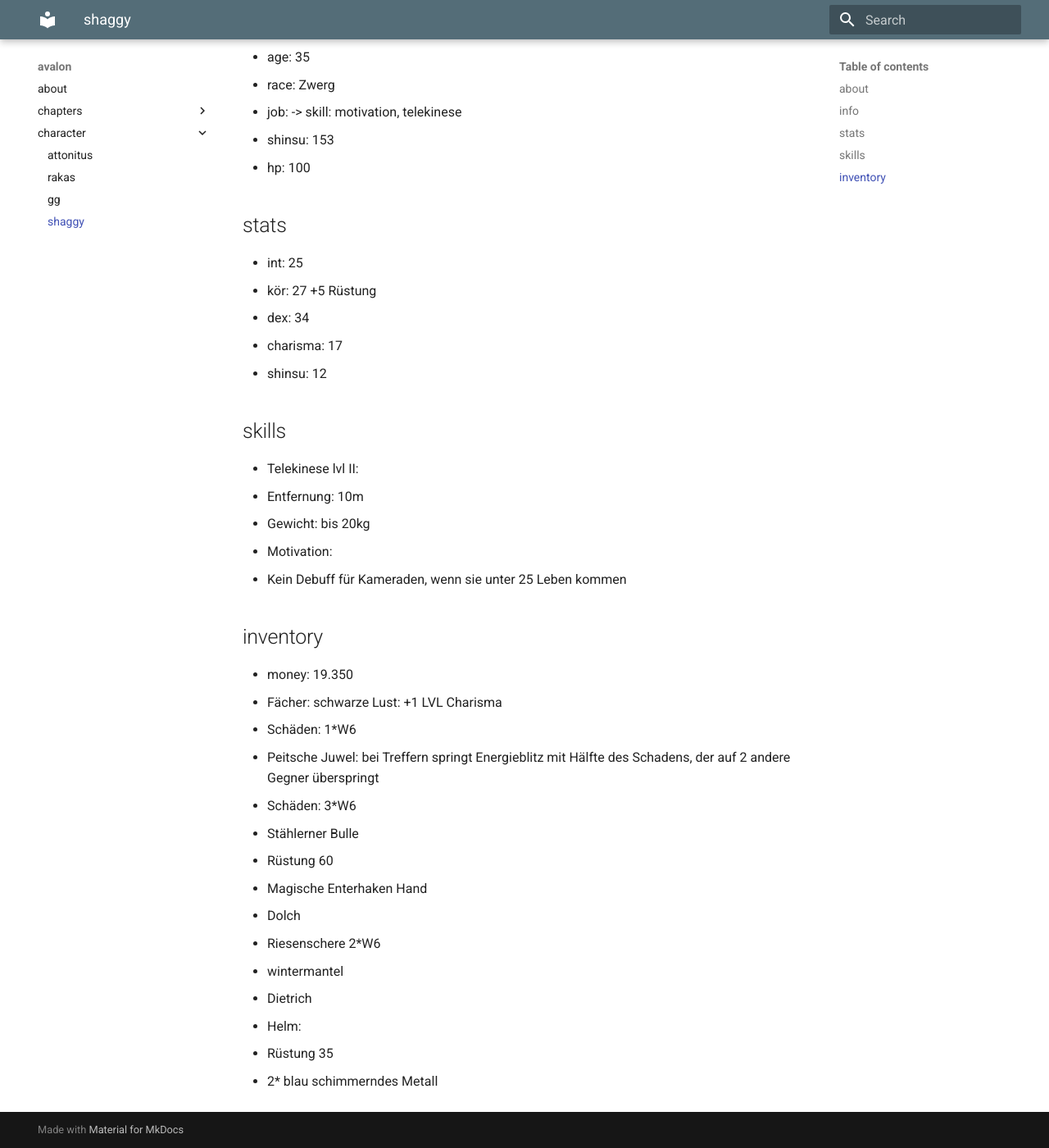
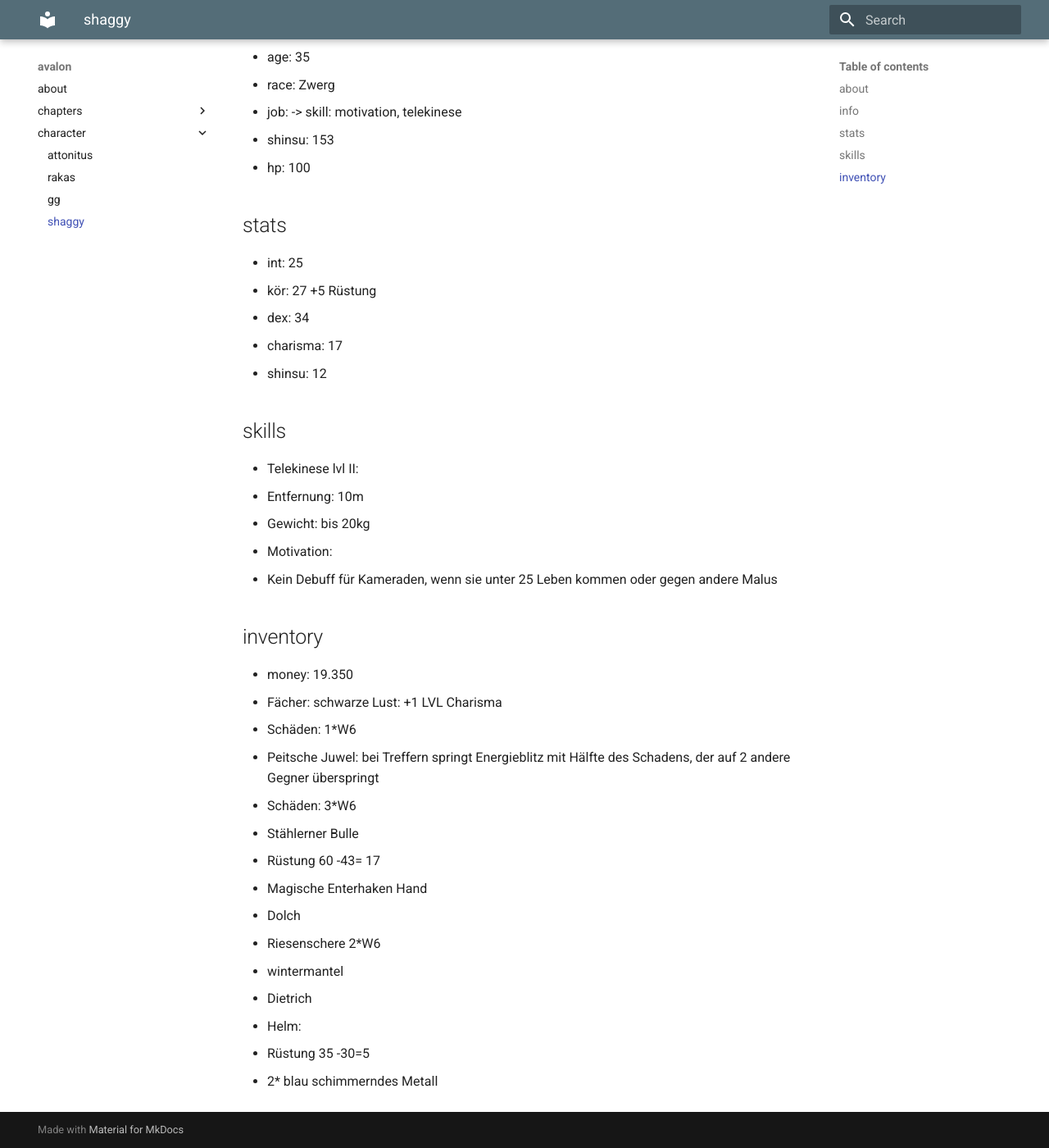
Before and after one commit to mkdocs-pnp/avalon, an MkDocs documentation site: the page built from docs/character/shaggy.md, in a window 1280 px wide and 1400 px high, scrolled down 282 px. Shown: the whole window at 82% size. Built offline with MkDocs 1.6.1 and Material for MkDocs 9.7.7, drawn with Linux system fonts in a browser that asks for light colours.

Commit message:
Update shaggy.md

```diff
--- a/docs/character/shaggy.md
+++ b/docs/character/shaggy.md
@@ -25,7 +25,7 @@
   * Entfernung: 10m
   * Gewicht: bis 20kg
 * Motivation:
-  * Kein Debuff für Kameraden, wenn sie unter 25 Leben kommen
+  * Kein Debuff für Kameraden, wenn sie unter 25 Leben kommen oder gegen andere Malus
 
 ## inventory
 
@@ -35,12 +35,12 @@
 * Peitsche Juwel: bei Treffern springt Energieblitz mit Hälfte des Schadens, der auf 2 andere Gegner überspringt
   * Schäden: 3*W6
 * Stählerner Bulle
-  * Rüstung 60
+  * Rüstung 60 -43= 17
 * Magische Enterhaken Hand
 * Dolch
 * Riesenschere 2*W6
 * wintermantel
 * Dietrich
 * Helm:
-  * Rüstung 35
+  * Rüstung 35 -30=5
 * 2* blau schimmerndes Metall
```
